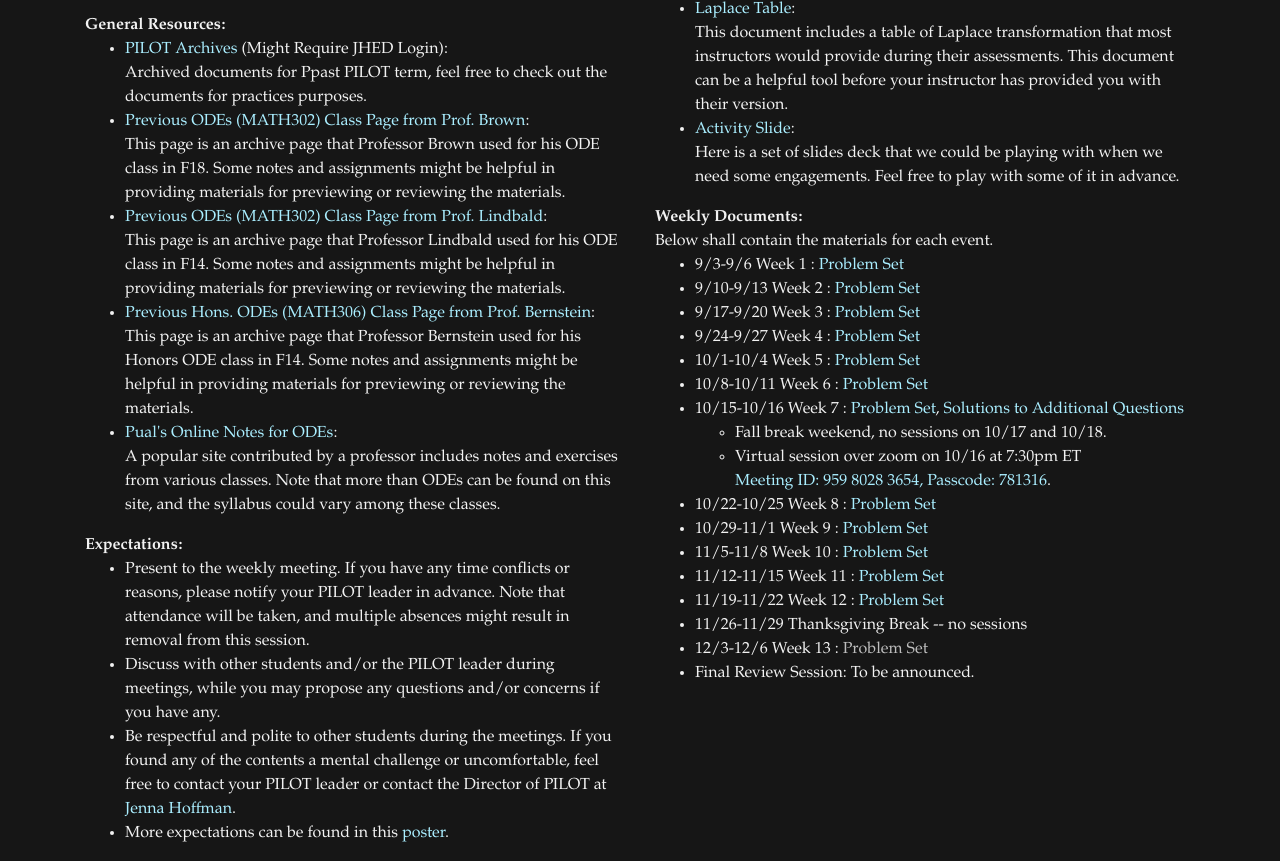
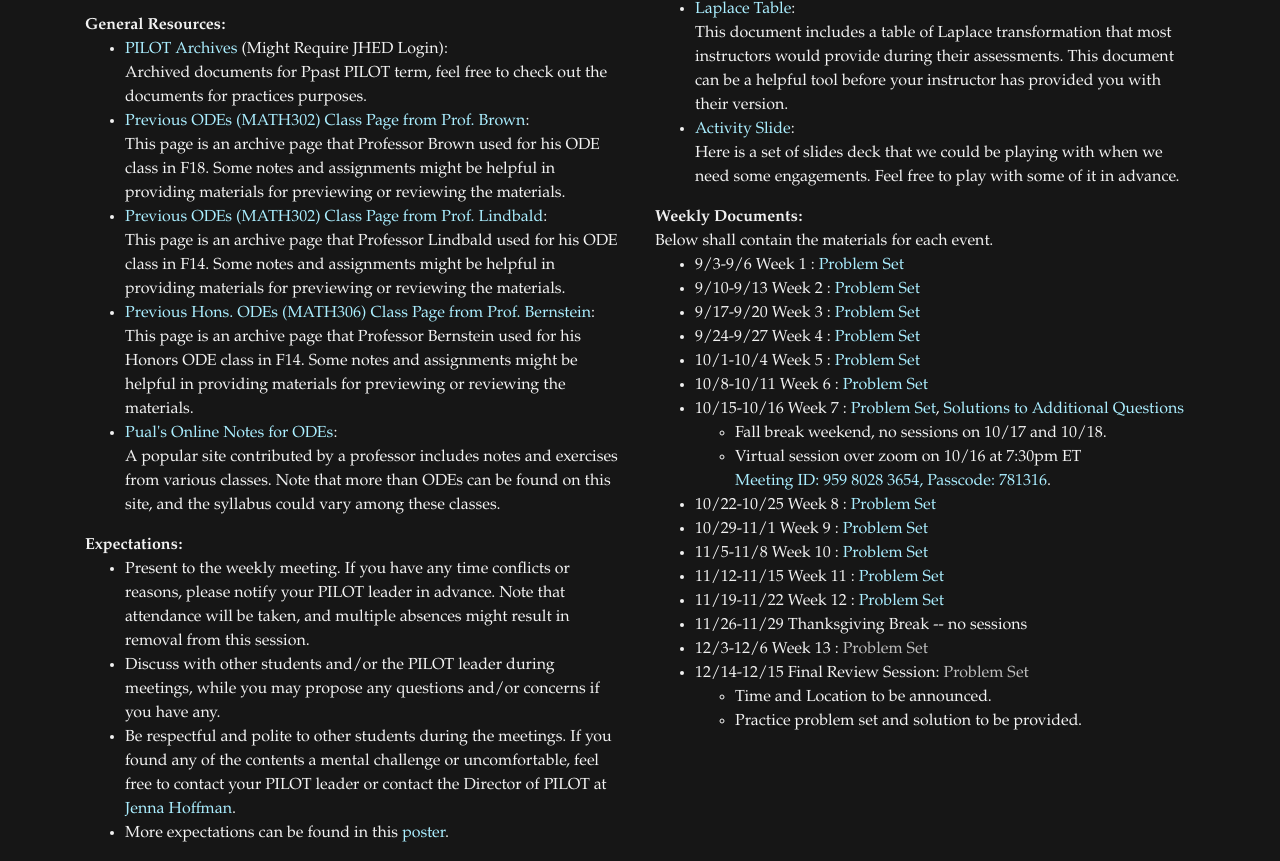
Before and after one commit to JHU-ODE-PILOT/FA24, a plain HTML site: page index.html in a window 1280 px wide. Shown: the part 601-1462 px from the top of the page. Drawn offline with nearby package versions, Linux system fonts and the light colour scheme.

Commit message:
updated information on final weeks

```diff
--- a/index.html
+++ b/index.html
@@ -85,7 +85,11 @@
             <li>11/19-11/22 Week 12 : <a href="contents/PSets/12.pdf", target="_blank", style="color: #aaeeff;">Problem Set</a></li>
             <li>11/26-11/29 Thanksgiving Break -- no sessions</li>
             <li>12/3-12/6 Week 13 : <a href="contents/na.txt", target="_blank", style="color: #bebebe;">Problem Set</a></li>
-            <li>Final Review Session: To be announced.
+            <li>12/14-12/15 Final Review Session: <a href="contents/na.txt", target="_blank", style="color: #bebebe;">Problem Set</a></li>
+                <ul>
+                    <li>Time and Location to be announced.</li>
+                    <li>Practice problem set and solution to be provided.</li>
+                </ul>
         </ul>
         <!-- bebebe -->
     </div>
```
